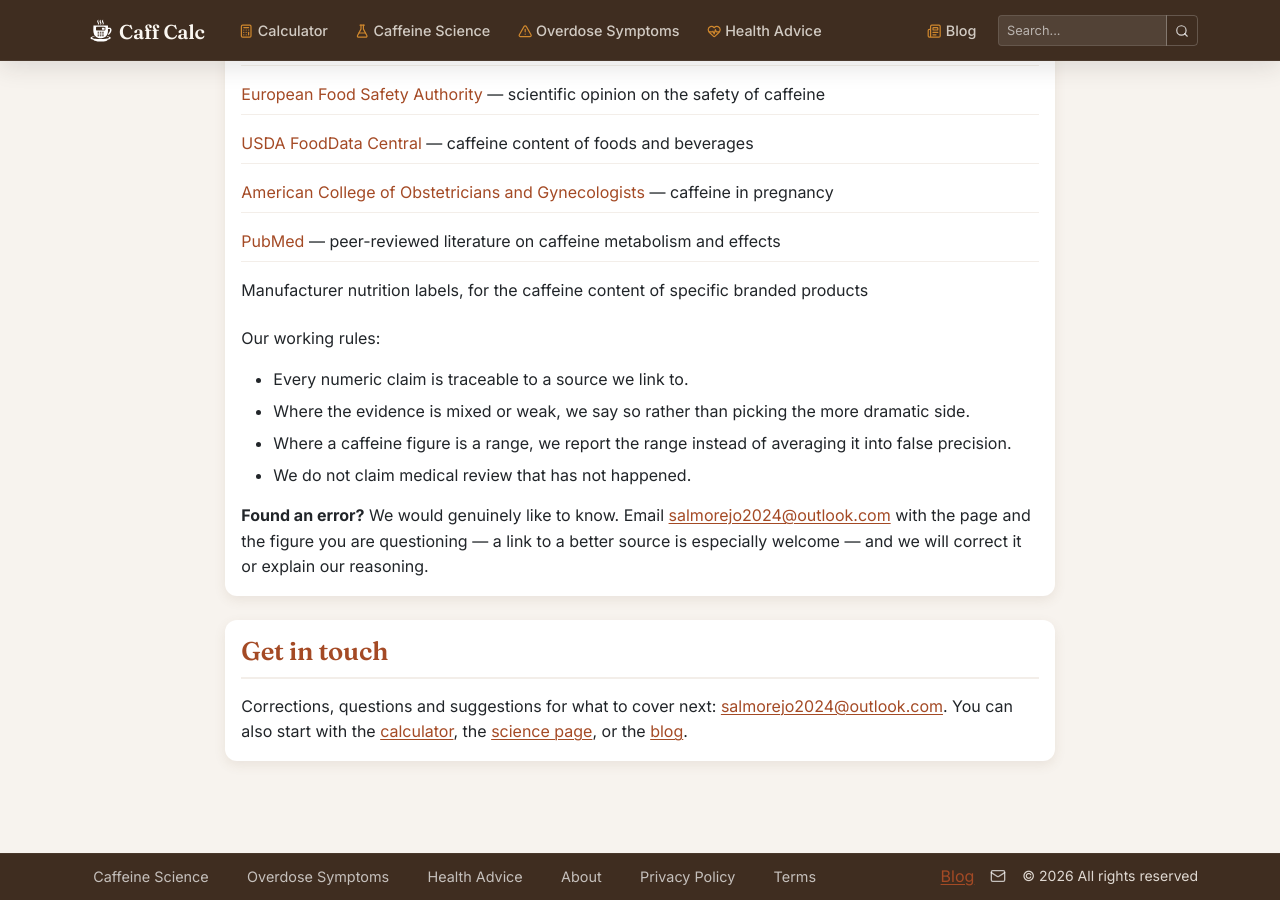
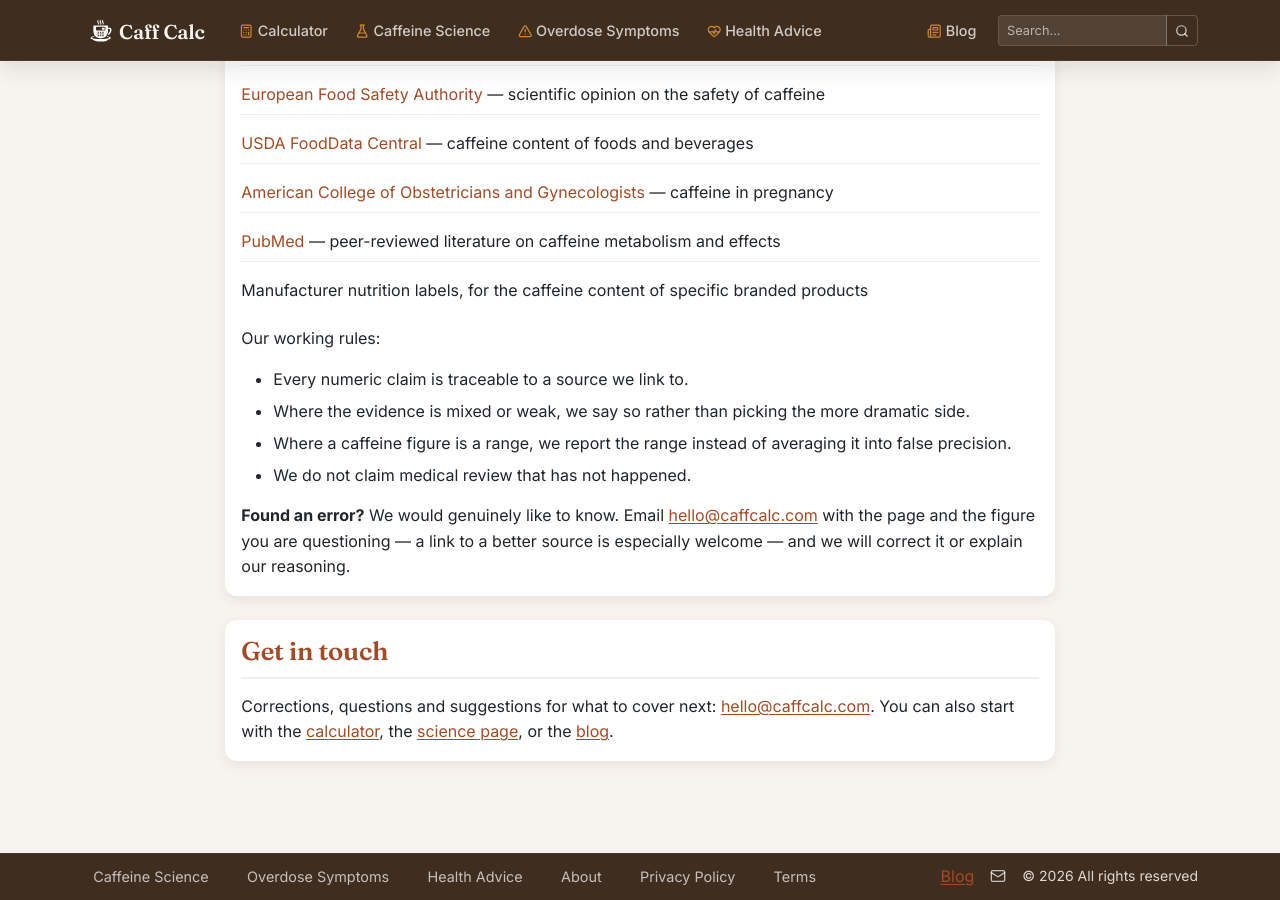
Before and after one commit to IUshakovsky/caff-calc, a Jekyll site: the page built from _pages/about.html, in a window 1280 px wide and 900 px high, scrolled down 1971 px. Built offline with Jekyll 4.4.1, drawn with Linux system fonts in a browser that asks for light colours.

Commit message:
update contact email to hello@caffcalc.com

```diff
--- a/_config.yml
+++ b/_config.yml
@@ -7,7 +7,7 @@ baseurl: ""
 
 # Author
 author: "Caffeine Overdose Prevention Calculator"
-email: "salmorejo2024@outlook.com"
+email: "hello@caffcalc.com"
 
 # Build settings
 markdown: kramdown
```
